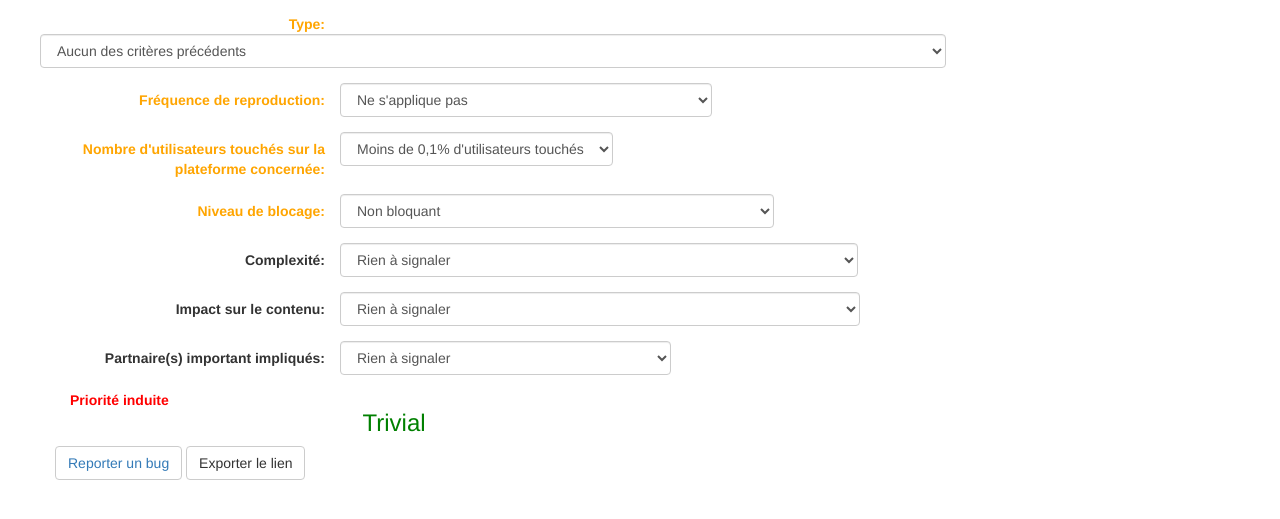
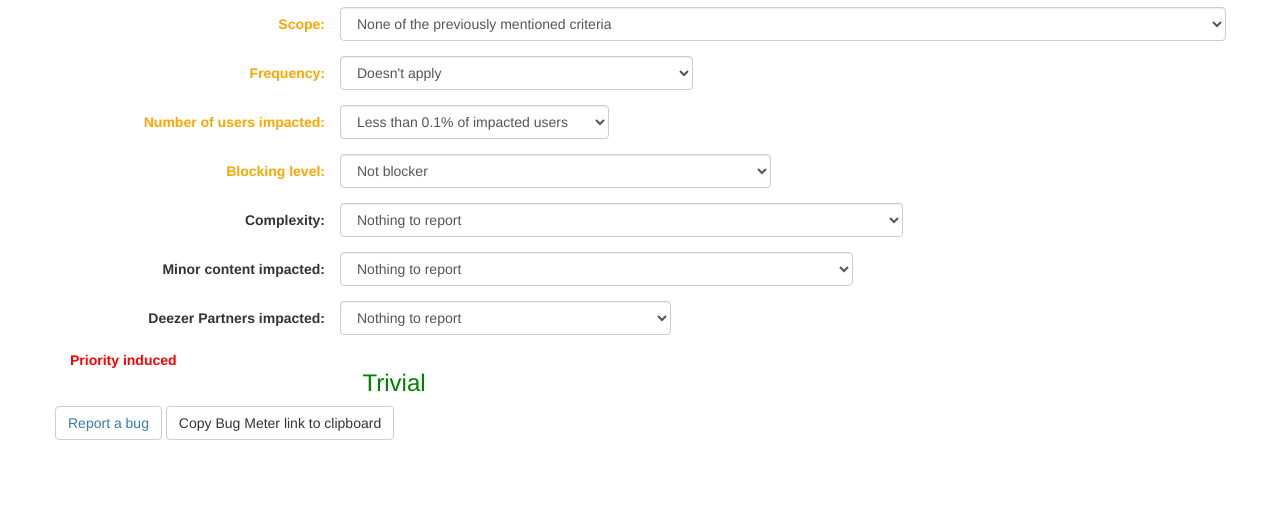
Before and after one commit to deezer/criticity_tool, a plain HTML site: page index.html in a window 1280 px wide. Shown: the part 63-582 px from the top of the page. Drawn offline with nearby package versions, Linux system fonts and the light colour scheme.

Commit message:
Handle EN-US locales.

```diff
--- a/index.html
+++ b/index.html
@@ -1,3 +1,4 @@
+<!DOCTYPE html>
 <html>
     <head>
         <title>Bug meter</title>
@@ -20,20 +21,20 @@
     <body>
         <div class="container">
             <div class="row">
-                <h1 class="heading-1" title="Estiamtion is given on the fly.">Bug Meter</h1>
+                <h1 class="heading-1" title="Estimation on the fly.">Bug Meter</h1>
             </div>
             <div class="row">
                 <form id="bug-selectors" class="form-horizontal">
                     <div class="form-inline">
-                        <span class="result col-sm-3"><b>Priorité induite</b></span>
+                        <span class="result col-sm-3"><b>Priority induced</b></span>
                         <span class="col-sm-9"><h3 id="bug-priority"></h3></span>
                     </div>
                 </form>
                 <button type="button" class="btn btn-default">
-                    <a id="report-jira" href="https://deezer.jira.com" target="_blank">Reporter un bug</a>
+                    <a id="report-jira" href="https://deezer.jira.com/servicedesk/customer/portal/7/create/91" target="_blank">Report a bug</a>
                 </button>
                 <button type="button" class="btn btn-default" onclick="main.exportLink();">
-                    <span id="criticity-link">Exporter le lien</span>
+                    <span id="criticity-link">Copy Bug Meter link to clipboard</span>
                 </button>
             </div>
         </div>
--- a/js/data/renderer.js
+++ b/js/data/renderer.js
@@ -61,7 +61,7 @@ class Renderer {
                 }
             }
         );
-        if (data.status == "optional") options.push('<option key="default_key" value="0"' + (!selected ? ' selected="selected" ' : '') + '>Rien à signaler</option>');
+        if (data.status == "optional") options.push('<option key="default_key" value="0"' + (!selected ? ' selected="selected" ' : '') + '>Nothing to report</option>');
         let html = '<div class="form-group">' +
             '<div class="form-inline">' +
                 '<label for="bug-' + key + '" ' + (data.status == "mandatory" ? 'title="Mandatory parameter"' : '') + ' class="control-label col-sm-3 ' + data.status + '">' + data.description + ':</label>' +
--- a/resources/estimations.json
+++ b/resources/estimations.json
@@ -1,161 +1,161 @@
 {
     "types": {
-        "description": "Type",
+        "description": "Scope",
         "status":"mandatory",
         "data": [
             {
                 "key": "app_infra_endangered",
-                "message": "Mise en péril de l'infrastructure applicative",
+                "message": "Threatens the applicative architecture",
                 "value": 5
             },
             {
                 "key": "employee_impact",
-                "message": "Impacte les travaux d'un employé",
+                "message": "Impact on employee workflow",
                 "value":5
             },
             {
                 "key": "financial_loss",
-                "message": "Représente une perte financière immédiate",
+                "message": "Is an immediate financial loss for the company",
                 "value": 4
             },
             {
                 "key": "content_impact",
-                "message": "Impacte toute une catégorie de contenu spécifique",
+                "message": "Impact on an entire category of content (ex : all Albums, or all Playlists, etc)",
                 "value": 4
             },
             {
                 "key": "feature_impact",
-                "message": "Impacte l'utilisation d'un main feature (Flow, Stream, Download, Search, Ajout aux favs, Onboarding, Login/register, Contenu mis en avant)",
+                "message": "Impact the use of a main feature (Flow, Streaming, Download, Search, Add to Favorites, Onboarding, Login / Register, Curated content)",
                 "value": 4
             },
             {
                 "key": "ui",
-                "message": "Impacte la UX/UI",
+                "message": "Impact on UI and / or UX",
                 "value": 3
             },
             {
                 "key": "user_employee_safe",
-                "message": " N'a pas d'impact sur les utilisateurs ni sur les employés",
+                "message": "No impact on users or employees",
                 "value": 2
             },
             {
                 "key": "none",
-                "message": "Aucun des critères précédents",
+                "message": "None of the previously mentioned criteria",
                 "value": 3,
                 "selected" : true
             }
         ]
     },
     "frequency": {
-        "description": "Fréquence de reproduction",
+        "description": "Frequency",
         "status":"mandatory",
         "data": [
             {
                 "key": "less_one",
-                "message": "Moins de 1% de chances de reproduire le problème",
+                "message": "Less than 1% chance of reproducing the issue",
                 "value": -2
             },
             {
                 "key": "one_to_twenty",
-                "message": "De 1% à 20% de chances de reproduire le problème",
+                "message": "From 1% to 20% chance of reproducing the issue",
                 "value": -1
             },
             {
                 "key": "more_twenty",
-                "message": "Plus de 20% de chances de reproduire le problème",
+                "message": "More than 20% chance of reproducing the issue",
                 "value": 0
             },
             {
                 "key": "none",
-                "message": "Ne s'applique pas",
+                "message": "Doesn't apply",
                 "value": 0,
                 "selected" : true
             }
         ]
     },
     "user_impacted": {
-        "description": "Nombre d'utilisateurs touchés sur la plateforme concernée",
+        "description": "Number of users impacted",
         "status":"mandatory",
         "data": [
             {
                 "key": "less_o_one",
-                "message": "Moins de 0,1% d'utilisateurs touchés",
+                "message": "Less than 0.1% of impacted users",
                 "value": -2,
                 "selected" : true
             },
             {
                 "key": "o_one_to_o_five",
-                "message": "De 0,1 à 5% d'utilisateurs touchés",
+                "message": "From 0.1% to 5% of impacted users",
                 "value": -1
             },
             {
                 "key": "more_o_five",
-                "message": "Plus de 5% d'utilisateurs touchés",
+                "message": "More than 5% of impacted users",
                 "value": 0
             },
             {
                 "key": "all_regs",
-                "message": "Tous les new regs",
+                "message": "All new registered users",
                 "value": 0
             }
         ]
     },
     "blocker_level": {
-        "description": "Niveau de blocage",
+        "description": "Blocking level",
         "status":"mandatory",
         "data": [
             {
                 "key": "crash_freeze",
-                "message": "Crash/Freeze complet de l'application",
+                "message": "Crash / Freeze of the application",
                 "value": 2
             },
             {
                 "key": "action_stuck",
-                "message": "L'utilisateur n'a aucune solution pour réaliser l'action souhaitée",
+                "message": "No workaround exists : the user cannot do the intended action",
                 "value": 1
             },
             {
                 "key": "workaround",
-                "message": "Il existe une solution de contournement",
+                "message": "A workaround exists",
                 "value": 0
             },
             {
                 "key": "no_block",
-                "message": "Non bloquant",
+                "message": "Not blocker",
                 "value": -1,
                 "selected" : true
             }
         ]
     },
     "complexity": {
-        "description": "Complexité",
+        "description": "Complexity",
         "status":"optional",
         "data": [
             {
                 "key": "complex_usage",
-                "message": "Le bug ne se produit que lors d'une utilisation plus complexe que la normale",
+                "message": "The issue only happens with complex steps, or a complicated use of the application",
                 "value": -1
             }
         ]
     },
     "minor_content": {
-        "description": "Impact sur le contenu",
+        "description": "Minor content impacted",
         "status":"optional",
         "data": [
             {
                 "key": "minor_content",
-                "message": "Le bug ne touche qu'un contenu mineur (podcasts, audiobooks, livestreams)",
+                "message": "The issue only impacts minor content (Podcasts, Audiobooks, Livestreams)",
                 "value": -1
             }
         ]
     },
     "top_partner": {
-        "description": "Partnaire(s) important impliqués",
+        "description": "Deezer Partners impacted",
         "status":"optional",
         "data": [
             {
                 "key": "top_partner",
-                "message": "Le bug concerne un des top partners Platform",
+                "message": "The issue impacts one of Deezer top Partners",
                 "value": 1
             }
         ]
```
